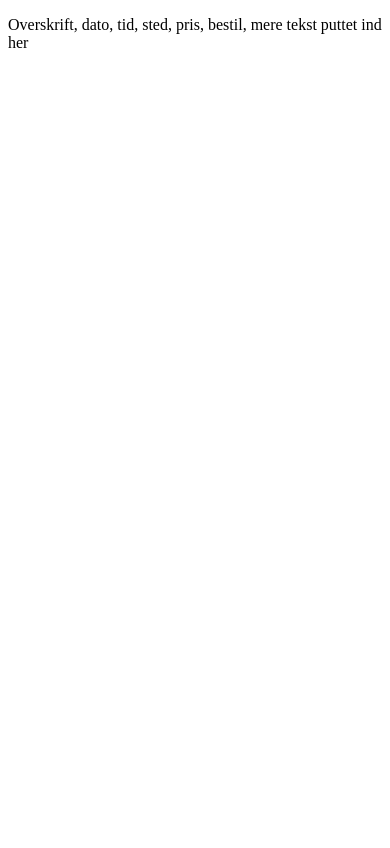
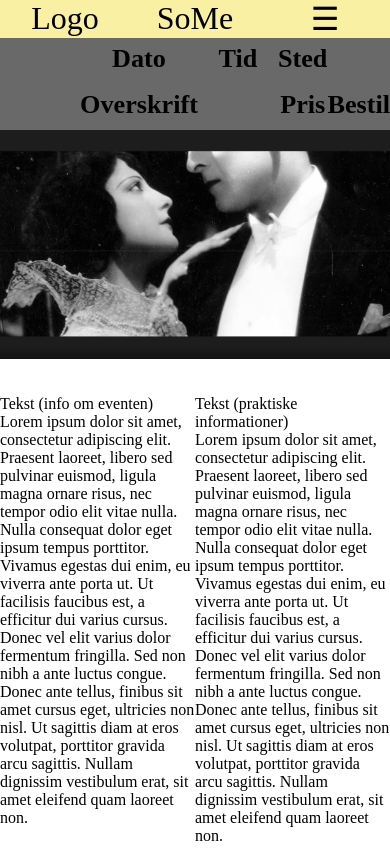
Before and after one commit to mort536a/husetwebapp, a plain HTML site: page events.html in a window 390 px wide. Shown: the top 848 px of the page. Drawn offline with Linux system fonts and the light colour scheme.

Commit message:
eventpage

```diff
--- a/events.html
+++ b/events.html
@@ -1,19 +1,285 @@
 <!DOCTYPE html>
-<html lang="en">
+<html lang="">
 <head>
-    <meta charset="UTF-8">
+    <meta charset="utf-8">
     <meta name="viewport" content="width=device-width, initial-scale=1.0">
-    <meta http-equiv="X-UA-Compatible" content="ie=edge">
-    <link rel="stylesheet" href="style.css">
-    <title> Title </title>
+    <title>Event page</title>
+<style>
+    body {
+        margin: auto;
+    }
+
+    .container {
+
+        background-color: beige;
+    }
+
+    .nav {
+        z-index: 1;
+
+        background-color: #faf0a4;
+        position: -webkit-sticky;
+        position: sticky;
+        top: 0;
+        z-index: 2;
+        height: 100%;
+        display: grid;
+        grid-template: 1fr/ 100px 100px 1fr 100px 100px;
+
+
+    }
+
+    .logo {
+        grid-area: 1/1/1/1;
+        font-size: 2em;
+
+    }
+
+    .soME {
+        font-size: 2em;
+        grid-area: 1/5/1/5;
+    }
+
+    .sprog {
+        font-size: 2em;
+        grid-area: 1/4/1/4;
+    }
+
+    label {
+        font-size: 2em;
+        grid-area: 1/2/1/2;
+    }
+
+    #toggle {
+        display: none;
+    }
+
+
+    .info{
+        display: grid;
+        grid-template: 1fr 1fr/ 1fr 1fr 1fr 1fr 1fr 1fr 1fr 1fr;
+    }
+
+
+    .dato{
+        grid-area: 1/2/1/2;
+    }
+    .tid{
+        grid-area: 1/3/1/3;
+    }
+    .overskrift{
+        grid-area: 2/2/2/2;
+    }
+
+    .sted{
+        grid-area: 1/6/1/6;
+    }
+    .pris{
+        grid-area: 2/6/2/6;
+    }
+    .bestil{
+        grid-area: 2/7/2/7;
+    }
+
+
+    .footer {
+        z-index: 1;
+
+        background-color: #383736;
+        color: white;
+
+
+        z-index: 2;
+        height: 100%;
+        display: grid;
+        grid-template: 1fr/ 1fr 1fr 1fr 1fr;
+
+    }
+
+    .soMeFooter {
+        font-size: 2em;
+    }
+
+    .adresse {
+        font-size: 2em;
+    }
+
+    .kontakt {
+        font-size: 2em;
+    }
+
+    .sponsor {
+        font-size: 2em;
+    }
+
+    @media only screen and (max-width: 767px) {
+
+
+         .nav {
+        z-index: 1;
+
+        background-color: #faf0a4;
+        position: -webkit-sticky;
+        position: sticky;
+        top: 0;
+        z-index: 2;
+        height: 100%;
+        display: grid;
+        grid-template: 1fr/ 1fr 1fr 1fr;
+        width: 100%;
+             text-align: center;
+
+    }
+        label{
+
+            grid-area: 1/3/1/3;
+        }
+
+        .soME {
+
+            grid-area: 1/2/1/2;
+
+        }
+
+        .logo {
+            grid-area: 1/1/1/1;
+        }
+
+        .sprog {
+            grid-area: 1/1/1/1;
+            visibility: collapse;
+        }
+
+
+
+        .footer {
+        z-index: 1;
+
+        background-color: #383736;
+        color: white;
+
+
+        z-index: 2;
+        height: 100%;
+        display: grid;
+        grid-template: 1fr 1fr/ 1fr 1fr 1fr;
+
+    }
+        .soMeFooter {
+            grid-area: 2/1/2/1;
+
+        }
+
+        .kontakt{
+            grid-area: 2/2/2/2;
+        }
+
+        .sponsor{
+            grid-area: 2/3/2/3;
+            text-align: right;
+        }
+
+/*---Overskrift---*/
+        .info{
+            display: grid;
+            grid-area: 2/1/3;
+            grid-template: 1fr 1fr/1fr 1fr 1fr;
+            text-align: center;
+            background-color: dimgrey;
+            font-size: 1.4em
+        }
+
+
+        .overskrift{
+            margin-bottom: 0px;
+            margin-top: 6px;
+        }
+
+        .sted{
+            margin-bottom: 0px;
+            margin-top: 6px;
+        }
+
+        .dato{
+            margin-bottom: 0px;
+            margin-top: 6px;
+        }
+
+        .pris{
+            margin-bottom: 0px;
+            margin-top: 6px;
+        }
+        .tid{
+            margin-bottom: 0px;
+            margin-top: 6px;
+        }
+        .bestil {
+            margin-bottom: 10px;
+            margin-top: 6px;
+        }
+
+
+/*---IMG---*/
+        img{
+            width: 100%;
+        }
+
+
+/*---Info om event---*/
+        .event_info{
+            display: grid;
+            grid-template: 1fr 1fr/ 1fr 1fr;
+            margin-top: 1em;
+
+        }
+
+
+
+    }
+</style>
 </head>
 
 <body>
-    <div id="kontainer">
-        <div id="navn">
-            <p>Overskrift, dato, tid, sted, pris, bestil, mere tekst puttet ind her</p>
+<div class="nav">
+            <label for="toggle">&#9776;</label>
+            <input type="checkbox" id="toggle" />
+            <a class="logo">Logo</a>
+            <div class="menu"></div>
+            <a class="soME">SoMe</a>
+            <a class="sprog">Sprog</a>
         </div>
 
+<div class="info">
+    <h3 class="overskrift">Overskrift</h3>
+    <h3 class="sted">Sted</h3>
+    <h3 class="dato">Dato</h3>
+    <h3 class="tid">Tid</h3>
+    <h3 class="pris">Pris</h3>
+    <h3 class="bestil">Bestil</h3>
     </div>
+
+<img src="imgs/Event_page_img_1.jpg" alt="Billede">
+
+<div class="event_info">
+    <p>Tekst (info om eventen)<br>
+    Lorem ipsum dolor sit amet, consectetur adipiscing elit. Praesent laoreet, libero sed pulvinar euismod, ligula magna ornare risus, nec tempor odio elit vitae nulla. Nulla consequat dolor eget ipsum tempus porttitor. Vivamus egestas dui enim, eu viverra ante porta ut. Ut facilisis faucibus est, a efficitur dui varius cursus. Donec vel elit varius dolor fermentum fringilla. Sed non nibh a ante luctus congue. Donec ante tellus, finibus sit amet cursus eget, ultricies non nisl. Ut sagittis diam at eros volutpat, porttitor gravida arcu sagittis. Nullam dignissim vestibulum erat, sit amet eleifend quam laoreet non.
+</p>
+    <p>Tekst (praktiske informationer)<br>
+    Lorem ipsum dolor sit amet, consectetur adipiscing elit. Praesent laoreet, libero sed pulvinar euismod, ligula magna ornare risus, nec tempor odio elit vitae nulla. Nulla consequat dolor eget ipsum tempus porttitor. Vivamus egestas dui enim, eu viverra ante porta ut. Ut facilisis faucibus est, a efficitur dui varius cursus. Donec vel elit varius dolor fermentum fringilla. Sed non nibh a ante luctus congue. Donec ante tellus, finibus sit amet cursus eget, ultricies non nisl. Ut sagittis diam at eros volutpat, porttitor gravida arcu sagittis. Nullam dignissim vestibulum erat, sit amet eleifend quam laoreet non.
+
+</p>
+</div>
+
+  <footer>
+        <div class="footer">
+            <a class="adresse">Logo</a>
+            <div class="soMeFooter"> SoMe</div>
+            <a class="kontakt">Kontakt</a>
+            <a class="sponsor">Sponsor</a>
+        </div>
+    </footer>
+
+
 </body>
+
 </html>
```
Also changed, not shown: Event_page.html (added, +66 -0 lines), imgs/Event_page_img_1.jpg (added).
